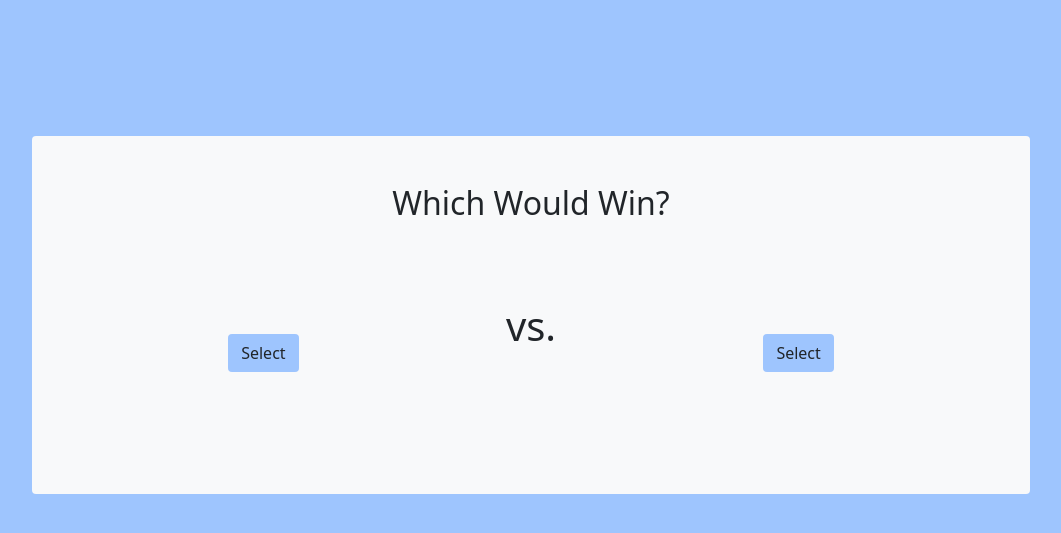
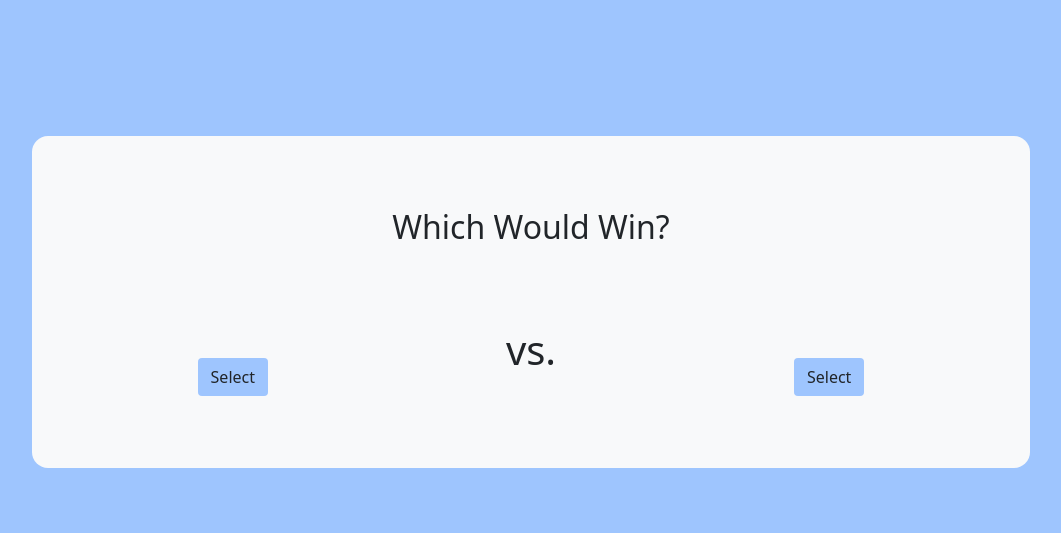
Before and after one commit to gregh13/CS50-Final-Project-Which-Would-Win, a Flask app: page /playgame in a window 1280 px wide. Shown: the top 533 px of the page, without its empty margins (109-1170 px from the left). Run offline with Flask 2, Linux system fonts and the light colour scheme.

Commit message:
front-end fixes

```diff
--- a/static/styles.css
+++ b/static/styles.css
@@ -1,13 +1,15 @@
-.margin-gh {
-    margin: 5% 11%;
+.blue-color {
+    background-color: #0d6efd;
 }
 .light-blue-color {
     background-color: #9ec5fe;
 }
-.blue-color {
-    background-color: #0d6efd;
+.margin-gh {
+    margin: 5% 11%;
 }
-
+.rounded-gh {
+    border-radius: 1rem!important;
+}
 .soft-white {
     background-color: #f8f9fa;
 }
--- a/templates/index.html
+++ b/templates/index.html
@@ -16,7 +16,7 @@
         <title>Money Matters: Home</title>
     </head>
     <body class="light-blue-color">
-        <div class="text-center margin-gh soft-white rounded">
+        <div class="text-center margin-gh soft-white rounded-gh">
             <div class="margin-gh">
                 <br>
                 <h2>How it works</h2>
--- a/templates/playgame.html
+++ b/templates/playgame.html
@@ -17,15 +17,15 @@
     </head>
     <body class = "light-blue-color">
     <br><br><br>
-        <div class="text-center soft-white margin-gh rounded">
-            <div class="text-center margin-gh">
-                <br><br>
+        <div class="text-center soft-white margin-gh rounded-gh">
+            <div class="text-center">
+                <br><br><br>
                 <h2> Which Would Win?</h2>
                 <br>
                 <br>
                 <br>
               <div class="row justify-content-around">
-                <div class="col-3">
+                <div class="col-5">
                     <form action="/playgame" method="post">
                         <h3>{{ choice1 }}</h3>
                         <input type="hidden" name="answer" value="{{ choice1 }}">
@@ -34,10 +34,10 @@
                         <input class="btn light-blue-color" type="submit" value="Select">
                     </form>
                 </div>
-                  <div class="col-3">
+                  <div class="col-2">
                       <h1>vs.</h1>
                   </div>
-                <div class="col-3">
+                <div class="col-5">
                     <form action="/playgame" method="post">
                         <h3>{{ choice2 }}</h3>
                         <input type="hidden" name="other" value="{{ choice1 }}">
```
